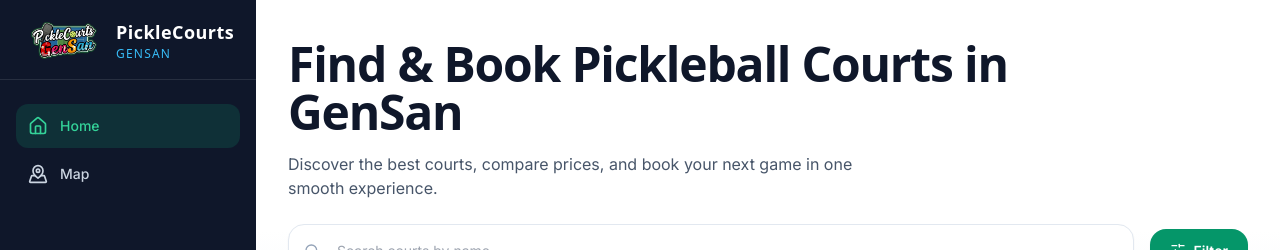
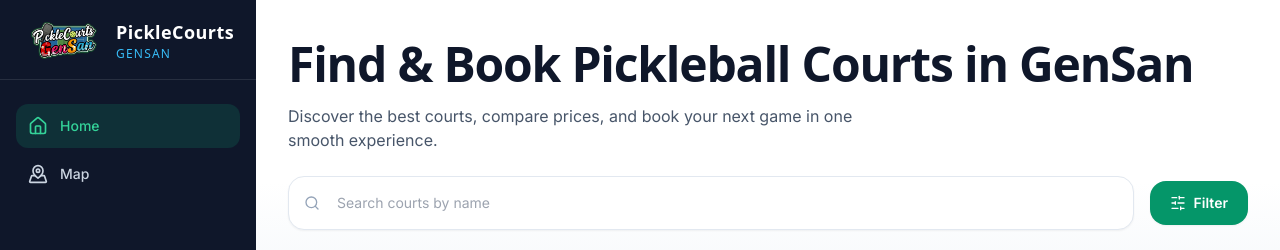
Before and after one commit to Keeeeo/PickleCourtsGensan, a React (Vite) app: page / in a window 1280 px wide. Shown: the top 250 px of the page. Built offline with nearby package versions, Linux system fonts and the light colour scheme; no server answers.

Commit message:
UI Change: Homepage

```diff
--- a/src/pages/HomePage.jsx
+++ b/src/pages/HomePage.jsx
@@ -16,8 +16,8 @@ export default function HomePage({ courts, distances, locationStatus, query, onQ
       <section className="relative overflow-hidden bg-white px-4 py-8 shadow-sm md:px-8 md:py-10">
         <div className="absolute inset-x-0 bottom-0 h-40 bg-gradient-to-t from-slate-100 to-transparent" />
         <div className="relative mx-auto flex max-w-6xl flex-col gap-6">
-          <div className="max-w-3xl">
-            <h1 className="font-sans text-3xl font-semibold tracking-tight text-slate-900 sm:text-4xl md:text-5xl">
+          <div className="max-w-5xl">
+            <h1 className="font-sans text-3xl font-semibold tracking-tight text-slate-900 sm:text-4xl md:text-5xl whitespace-nowrap">
               Find & Book Pickleball Courts in GenSan
             </h1>
             <p className="mt-4 max-w-xl text-sm leading-7 text-slate-600 sm:text-base">
```
